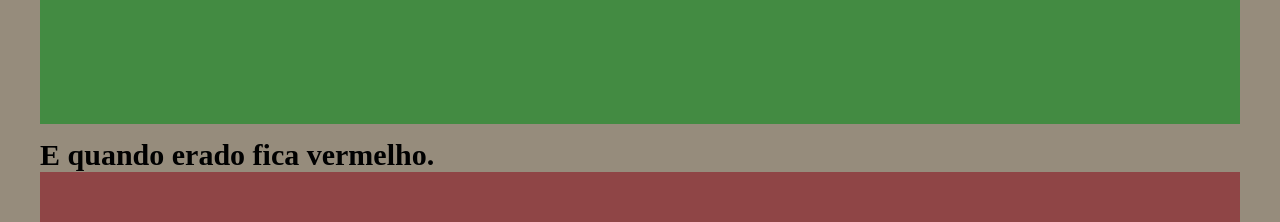
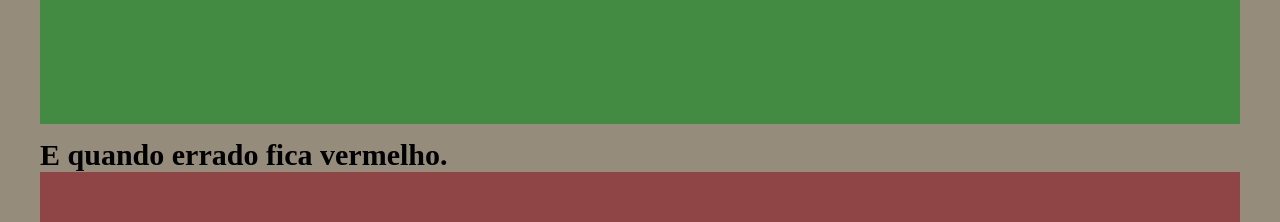
Before and after one commit to 1Kimiho/Prova, a plain HTML site: page nome.html in a window 1280 px wide. Shown: the part 1340-1562 px from the top of the page. Drawn offline with Linux system fonts and the light colour scheme; a web font is replaced by a local one.

Commit message:
Update nome.html

```diff
--- a/nome.html
+++ b/nome.html
@@ -38,7 +38,7 @@
             </h2>
             <img src="certo.jpeg" alt="">
             <h2 id="subb">
-                E quando erado fica vermelho.
+                E quando errado fica vermelho.
             </h2>
             <img src="erro.jpeg" alt="">
             <p id="pare">
```
